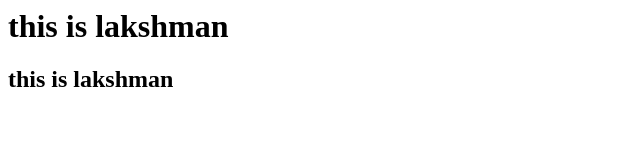
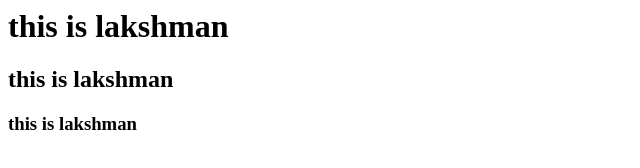
Before and after one commit to Lakshmansai1999/demojenkins, a plain HTML site: page index.html in a window 1280 px wide. Shown: the whole page, without its empty margins (0-640 px from the left). Drawn offline with Linux system fonts and the light colour scheme.

Commit message:
Update index.html

```diff
--- a/index.html
+++ b/index.html
@@ -2,5 +2,6 @@
   <body>
     <h1> this is lakshman </h1>
     <h2> this is lakshman </h2>
+    <h3> this is lakshman </h3>
   </body>
 </html>
```
